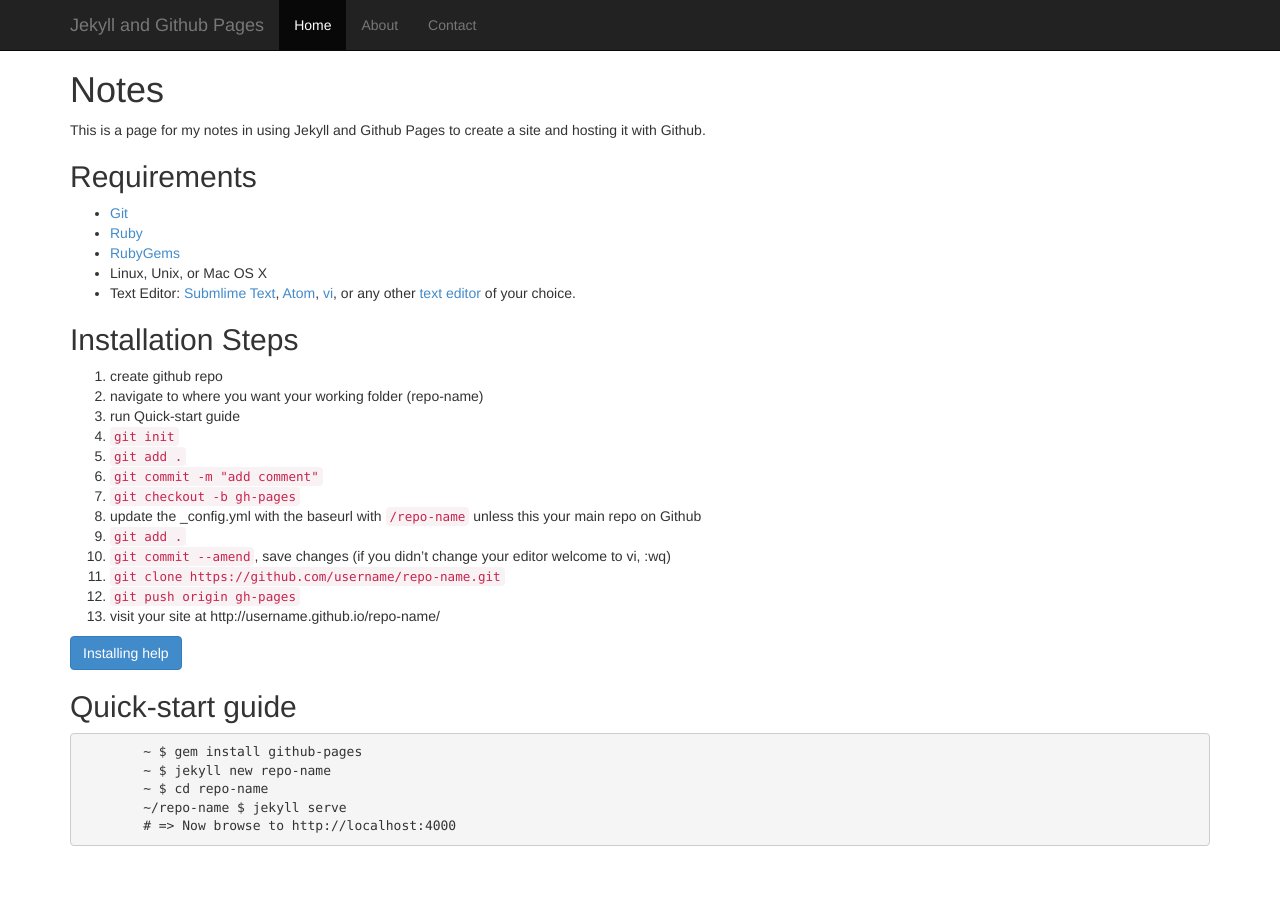
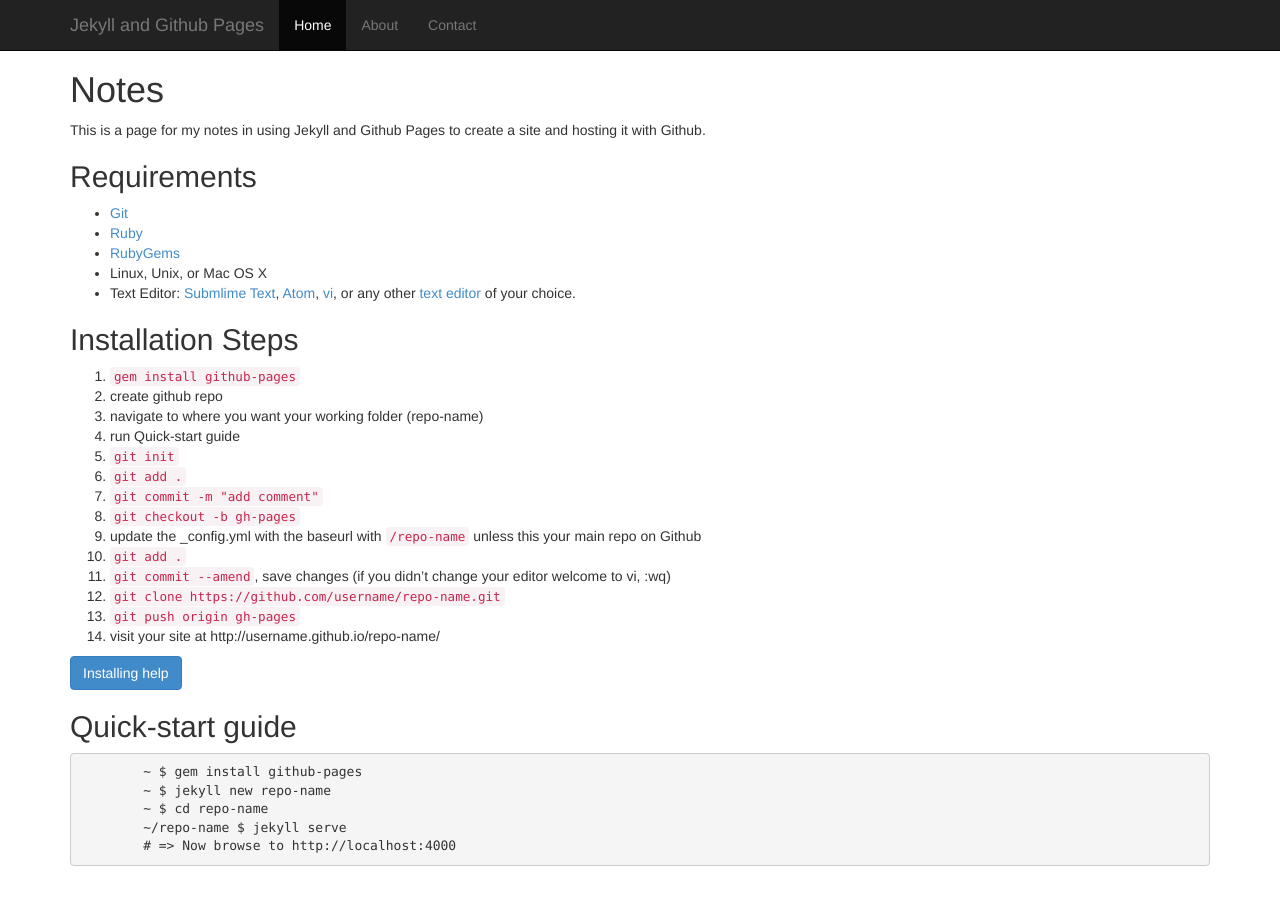
Before and after one commit to shawnthompson/jekyll-presentation, a Jekyll site: the page built from _posts/2014-07-29-notes.md, in a window 1280 px wide. Built offline with Jekyll 4.4.1, drawn with Linux system fonts in a browser that asks for light colours; Markdown is read by kramdown in place of the engine named in the settings.

Commit message:
update notes

```diff
--- a/_posts/2014-07-29-notes.md
+++ b/_posts/2014-07-29-notes.md
@@ -13,19 +13,21 @@
 - Text Editor: [Submlime Text](http://www.sublimetext.com/), [Atom](https://atom.io/), [vi](http://ex-vi.sourceforge.net/), or any other [text editor](http://en.wikipedia.org/wiki/List_of_text_editors) of your choice.
 
 ## Installation Steps
-1. create github repo
-2. navigate to where you want your working folder (repo-name)
-3. run Quick-start guide
-4. `git init`
-5. `git add .`
-6. `git commit -m "add comment"`
-7. `git checkout -b gh-pages`
-8. update the _config.yml with the baseurl with `/repo-name` unless this your main repo on Github
-9. `git add .`
-10. `git commit --amend`, save changes (if you didn't change your editor welcome to vi, :wq)
-11. `git clone https://github.com/username/repo-name.git`
-12. `git push origin gh-pages`
-13. visit your site at http://username.github.io/repo-name/
+
+1. `gem install github-pages`
+2. create github repo
+3. navigate to where you want your working folder (repo-name)
+4. run Quick-start guide
+5. `git init`
+6. `git add .`
+7. `git commit -m "add comment"`
+8. `git checkout -b gh-pages`
+9. update the _config.yml with the baseurl with `/repo-name` unless this your main repo on Github
+10. `git add .`
+11. `git commit --amend`, save changes (if you didn't change your editor welcome to vi, :wq)
+12. `git clone https://github.com/username/repo-name.git`
+13. `git push origin gh-pages`
+14. visit your site at http://username.github.io/repo-name/
 
 <!-- Button trigger modal -->
 <button class="btn btn-primary" data-toggle="modal" data-target="#myModal">
@@ -42,7 +44,7 @@
       </div>
       <div class="modal-body">
 		<ul>
-			<li><code>gem install github-pages</code></li>
+			<li><code></code></li>
 			<li><a href="http://minimaldev.com/how-to-install-jekyll-on-windows/">How to install Jekyll on Windows</a></li>
 			<li><a href="http://jekyllrb.com/docs/github-pages/#project-page-url-structure">Github Pages - base URL</a></li>
 		</ul>
```
